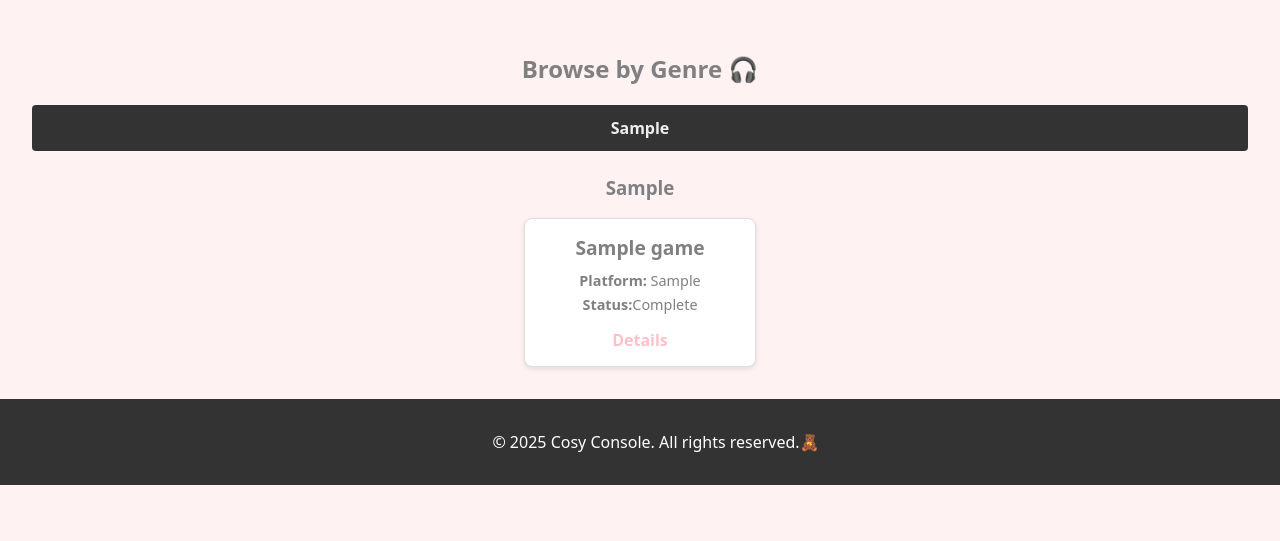
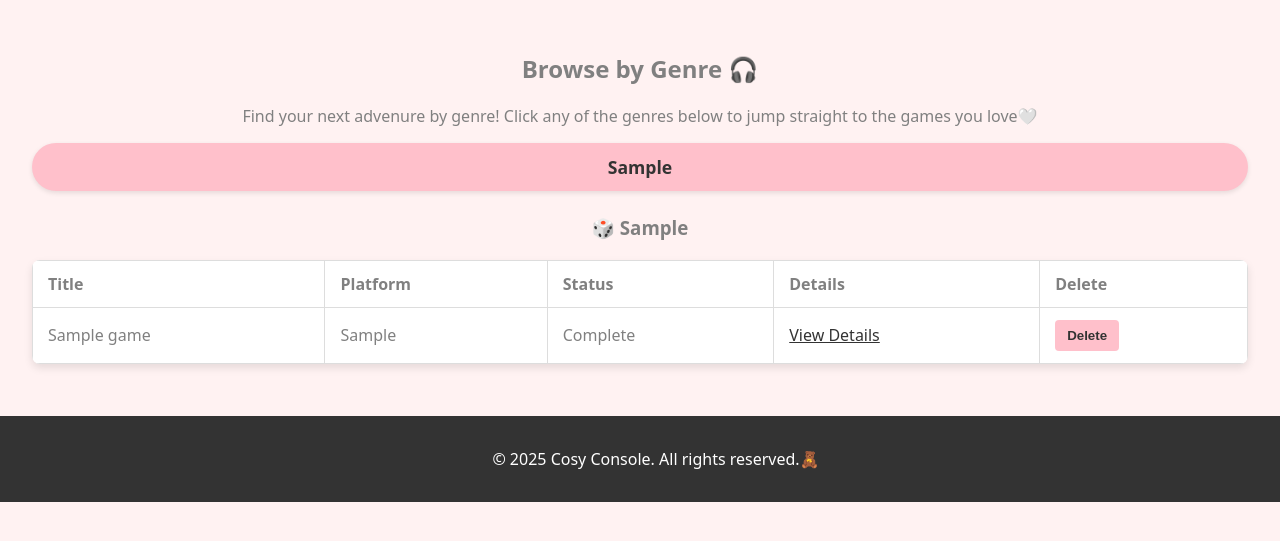
Before and after one commit to briannemcgrath/WSAA-coursework, a Flask app: page /by-genre in a window 1280 px wide. Shown: the part 156-697 px from the top of the page. Run offline with Flask 3, Linux system fonts and the light colour scheme; tables that the repository leaves empty hold one stand-in row (values such as "Sample post").

Commit message:
Rework of Genre Page
- Restyled “By Genre” to match the catalogue’s table layout for consistency and clarity
- Updated key pages (Browse by Genre, Wishlist, Add Game) with into text
- Small changes to styling

```diff
--- a/project/static/css/styles.css
+++ b/project/static/css/styles.css
@@ -120,7 +120,7 @@ footer {
 
 .search-form input[type="text"] {
     padding: 5px;
-    font-size: 1em;
+    font-size: 0.75em;
     margin-right: 5px;
     border: 1px solid #ccc;
     border-radius: 4px;
@@ -128,10 +128,10 @@ footer {
 
 .search-form button {
     padding: 5px 10px;
-    font-size: 1em;
+    font-size: 0.5em;
     border: none;
     background-color: #FFC0CB;
-    color: #333;
+    color: #333333;
     border-radius: 4px;
     font-weight: bold;
     cursor: pointer;
@@ -146,14 +146,15 @@ footer {
     font: 1em;
     border: none;
     background-color: #FFC0CB;
-    color: #333;
+    color: #333333;
     border-radius: 4px;
     cursor: pointer;
     transition: background-color 0.3s ease;
+    font-weight: bold;
 }
 
 .delete-btn:hover {
-    background-color: #333333;
+    background-color: #FFC0CB;
 }
 
 .banner-image {
@@ -415,17 +416,18 @@ footer {
     justify-content: center;
     flex-wrap: wrap;
     gap: 1rem;
-    background: #333333;
+    background: #FFC0CB;
     padding: 0.75rem 1rem;
     margin-bottom: 1.5em;
-    border-radius: 4px;
+    border-radius: 999px;
     text-align: center;
+    box-shadow: 0 2px 5px rgba(0,0,0,0.1);
   }
   .genre-nav a {
     display: inline-block;
     margin: 0 1rem;
-    color: #eee;
-    font-size: 1rem;
+    color: #333333;
+    font-size: 1.1rem;
     text-decoration: none;
     font-weight: bold;
     transition: color 0.2s;
@@ -477,7 +479,7 @@ footer {
     align-items: center;
     gap: 0.4rem;
     background: #FFC0CB;
-    color: #333;
+    color: #333333;
     font-weight: bold;
     border-radius: 999px;
     padding: 0.5rem 1rem;
--- a/project/templates/by_genre.html
+++ b/project/templates/by_genre.html
@@ -17,33 +17,86 @@
             <a href="/by-genre" class="{% if 'by-genre' in request.path %}active{% endif %}">🎧 Games by Genre</a>
          </nav>
     </header>
+
     <main>
         <h2>Browse by Genre 🎧</h2>
+        <p>Find your next advenure by genre! Click any of the genres below to jump straight to the games you love🤍 </p>
+
+        <!-- jump links-->
         <nav class="genre-nav">
             {% for genre in genre_map.keys() %}
                 <a href="#{{ genre|replace(' ', '-') }}">{{ genre }}</a>
       {% endfor %}
         </nav>
-        <div class="by-genre-list">
-            {% for genre, games in genre_map.items() %}
-                <section class="by-genre-section">
-                    <h3 id="{{genre|replace(' ', '-') }}">{{genre}}</h3>
-                    <div class="game-grid">
-                        {% for g in games %}
-                            <div class="game-card">
-                                <h4>{{ g.title }}</h4>
-                                <p><strong>Platform:</strong> {{ g.platform }}</p>
-                                <p><strong>Status:</strong>{{g.status}}</p>
-                                <a href="/game/{{ g.id }}">Details</a>
-                    </div>
-                {% endfor %}
-            </div>
-        </section>
-        {% endfor %}
-        </div>
+
+        <!-- table view similar to catalogue page-->
+              {% for genre, games in genre_map.items() %}
+                <h3 id="{{genre|replace(' ', '-') }}">
+                    {% if genre == 'Action' %}💥{% elif genre == 'Adventure' %}🗺️{% elif genre == 'RPG' %}⚔️{% elif genre == 'Shooter' %}🔫{% elif genre == 'PVP' %}🤝{% elif genre == 'Simulation' %}🖥️{% elif genre == 'Strategy' %}♟️{% else %}🎲{% endif %}
+                    {{genre}}
+
+                </h3>
+
+                    {% if games %}
+                        <table class="catalogue-table">
+                            <thead>
+                                <tr>
+                                    <th>Title</th>
+                                    <th>Platform</th>
+                                    <th>Status</th>
+                                    <th>Details</th>
+                                    <th>Delete</th>
+                                </tr>
+                            </thead>
+                            <tbody>
+                                {% for game in games %}
+                                    <tr>
+                                        <td> {{game.title}} </td>
+                                        <td> {{game.platform}}</td>
+                                        <td> {{game.status}}</td>
+                                        <td><a href="/game/{{game.id}}">View Details</a></td>
+                                        <td>
+                                            <button class="delete-btn" data-gameid="{{game.id}}">Delete</button>
+                                        </td>
+                                    </tr>
+                                {% endfor %}
+                            </tbody>
+                        </table>
+                    {% else %}
+                        <p class="no-games">No games in this genre yet - get adding!🎮</p>
+                    {% endif %}
+                </section>
+            {% endfor %}
     </main>
+
     <footer>
         <p>&copy; 2025 Cosy Console. All rights reserved.🧸</p>
     </footer>
+
+    <script>
+        document.addEventListener('DOMContentLoaded', function() {
+            const deleteButtons = document.querySelectorAll('.delete-btn');
+
+            deleteButtons.forEach((button) => {
+                button.addEventListener('click', function() {
+                    if (confirm("Are you sure you want to delete this game? :(")) {
+                        const gameId = button.getAttribute('data-gameid');
+                        fetch(`/games/${gameId}`, {
+                            method: 'DELETE'
+                        })
+                        .then(response => response.json())
+                        .then(data => {
+                            alert(data.message);
+                            const row = button.closest('tr');
+                            if (row) {
+                                row.remove();
+                            }
+                        })
+                        .catch(error => console.error('Error deleting game:', error));
+                    }
+                });
+            });
+        });
+    </script>
 </body>
 </html>
--- a/project/templates/game_form.html
+++ b/project/templates/game_form.html
@@ -19,6 +19,7 @@
     </header>
     <main>
         <h2>{% if game %} Edit Game📋{% else %} Add New Game 📋{% endif %}</h2>
+        <p>New Title Unlocked! 🔓 Tell Me About Your Latest Find</p>
 
         <div class="form-container">
             <form class="cosy-form" method="post" action="{% if game %}/games/{{ game.id }}{% else %}/games{% endif %}">
@@ -50,7 +51,7 @@
                         <option value="RPG" {% if game and game.genre == "RPG" %}selected{% endif %}>RPG ⚔️ </option>
                         <option value="Action" {% if game and game.genre == "Action" %}selected{% endif %}>Action 💥</option>
                         <option value="Adventure" {% if game and game.genre == "Adventure" %}selected{% endif %}>Adventure 🗺️</option>
-                        <option value="Simulation" {% if game and game.genre == "Simulation" %}selected{% endif %}>Simulation🏡</option>
+                        <option value="Simulation" {% if game and game.genre == "Simulation" %}selected{% endif %}>Simulation🖥️</option>
                         <option value="Strategy" {% if game and game.genre == "Strategy" %}selected{% endif %}>Strategy ♟️</option>
                         <option value="PVP" {% if game and game.genre == "PVP" %}selected{% endif %}>PVP🤝</option>
                         <option value="Shooter" {% if game and game.genre == "Shooter" %}selected{% endif %}>Shooter 🔫</option>
--- a/project/templates/wishlist.html
+++ b/project/templates/wishlist.html
@@ -19,6 +19,7 @@
     </header>
     <main>
         <h2> Wishlist 🤍 </h2>
+        <p>Games on Hold⏳ Paused on your backlog? These are the ones you'll dive into next!</p>
         {% if games %}
             <div class="game-grid">
                 {% for game in games %}
```
